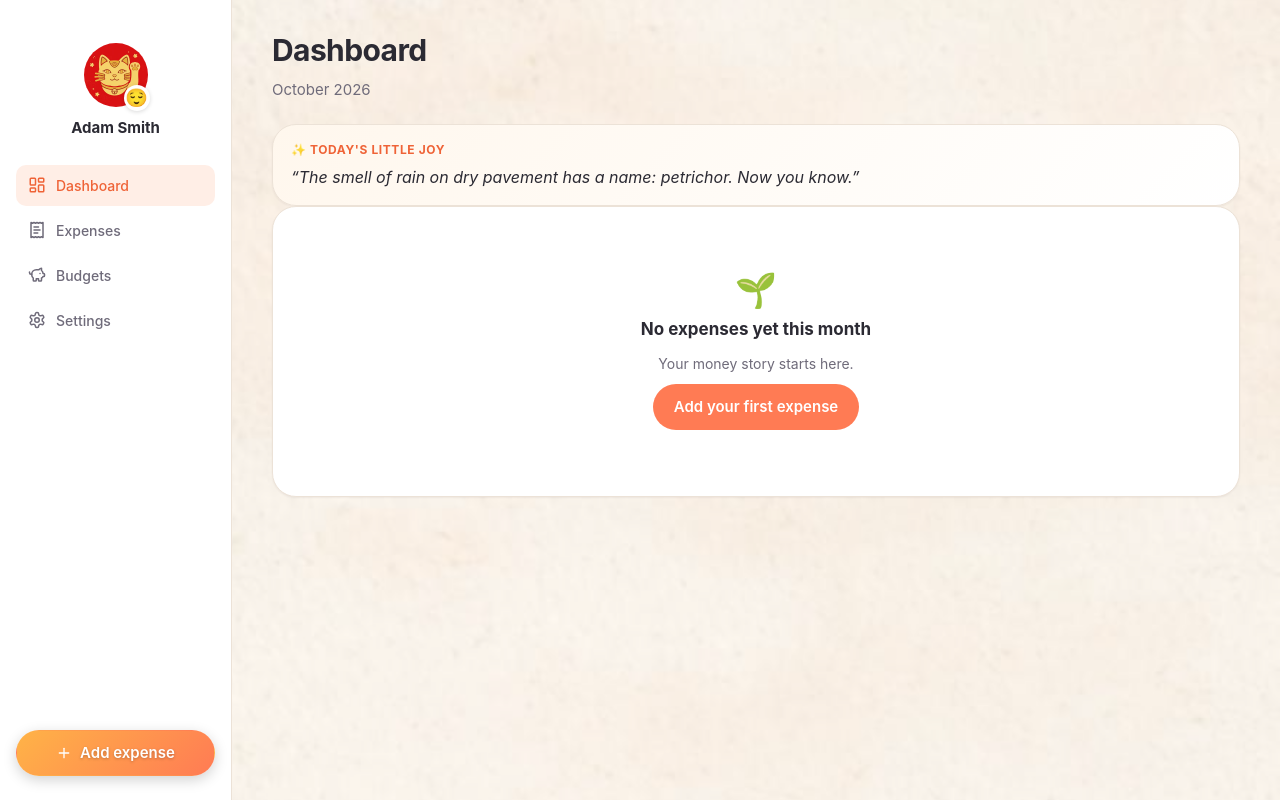
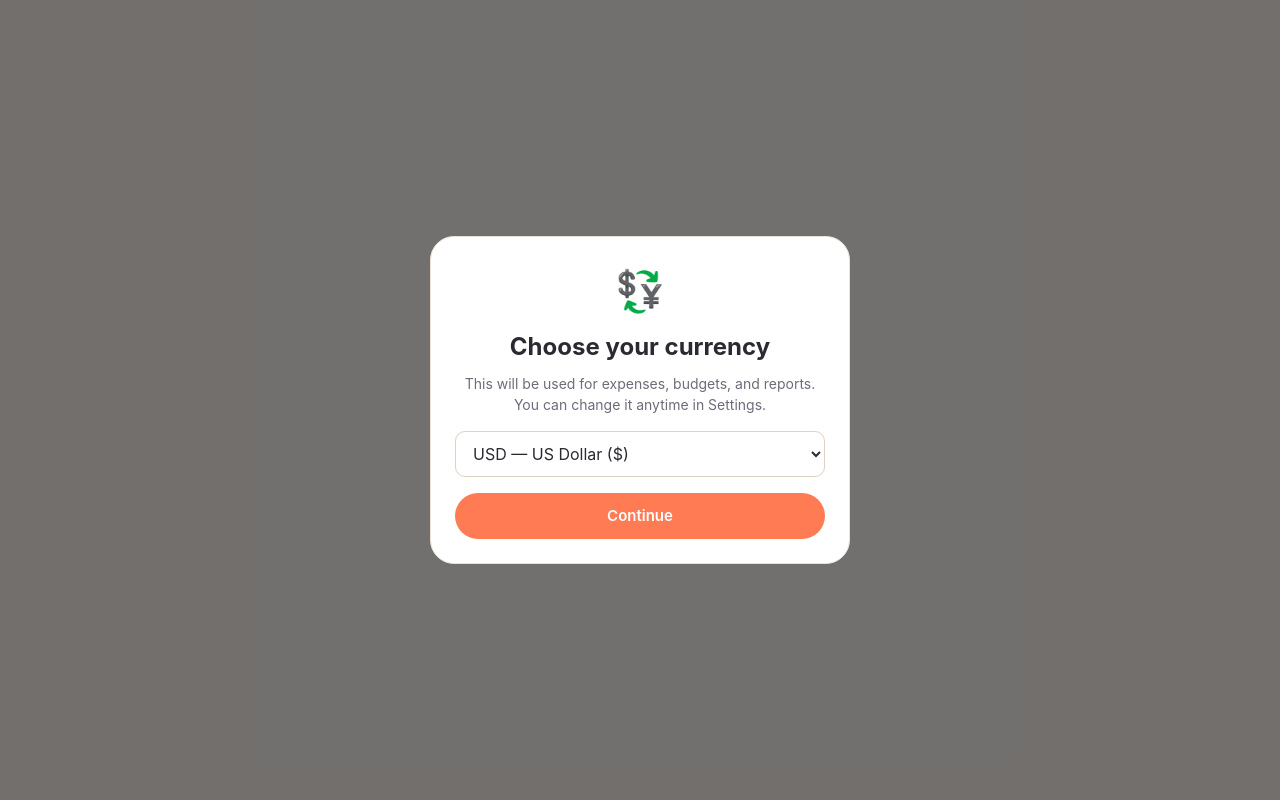
Before and after one commit to eddiechang091/expense-tracker, a React (Vite) app: page / in a window 1280 px wide. Built offline with nearby package versions, Linux system fonts and the light colour scheme.

Commit message:
feat(currency): first-run currency picker

```diff
--- a/src/App.tsx
+++ b/src/App.tsx
@@ -10,6 +10,7 @@ import { SettingsPage } from "@/features/settings/SettingsPage";
 import { NotFoundPage } from "@/features/NotFoundPage";
 import { ExpensesProvider } from "@/services/expenses/useExpenses";
 import { ProfileProvider } from "@/services/profile/useProfile";
+import { CurrencyGate } from "@/components/ui/CurrencyGate";
 import { BudgetsProvider } from "@/services/budgets/useBudgets";
 import { CatProvider } from "@/services/cat/useCat";
 import { ThemeProvider, useTheme } from "@/services/theme/useTheme";
@@ -35,6 +36,7 @@ export function App() {
     <ToastProvider>
       <ThemeProvider>
       <ProfileProvider>
+      <CurrencyGate>
       <ExpensesProvider>
         <BudgetsProvider>
           <CatProvider>
@@ -45,6 +47,7 @@ export function App() {
           </CatProvider>
         </BudgetsProvider>
       </ExpensesProvider>
+      </CurrencyGate>
       </ProfileProvider>
       </ThemeProvider>
     </ToastProvider>
--- /dev/null
+++ b/src/components/ui/CurrencyGate.tsx
@@ -0,0 +1,67 @@
+import { useState } from "react";
+import { CURRENCIES, currencyLabel } from "@/lib/currencies";
+import { useProfile } from "@/services/profile/useProfile";
+import { Button } from "@/components/ui/Button";
+
+/**
+ * First-run gate: if the user hasn't chosen a default currency yet,
+ * block the app with a picker. No silent default.
+ */
+export function CurrencyGate({ children }: { children: React.ReactNode }) {
+  const { profile, loaded, update } = useProfile();
+  const [picked, setPicked] = useState("USD");
+
+  if (!loaded) return null;
+
+  if (profile.currency) return <>{children}</>;
+
+  return (
+    <div
+      role="dialog"
+      aria-modal="true"
+      aria-label="Choose your currency"
+      style={{
+        position: "fixed",
+        inset: 0,
+        zIndex: 1000,
+        display: "flex",
+        alignItems: "center",
+        justifyContent: "center",
+        background: "rgba(0,0,0,0.55)",
+        padding: 20,
+      }}
+    >
+      <div
+        className="card"
+        style={{ maxWidth: 420, width: "100%", padding: 24, textAlign: "center" }}
+      >
+        <div style={{ fontSize: 40, marginBottom: 8 }}>💱</div>
+        <h2 style={{ margin: "0 0 8px" }}>Choose your currency</h2>
+        <p className="muted" style={{ fontSize: 14, margin: "0 0 16px" }}>
+          This will be used for expenses, budgets, and reports. You can change
+          it anytime in Settings.
+        </p>
+        <select
+          value={picked}
+          onChange={(e) => setPicked(e.target.value)}
+          className="input"
+          style={{ width: "100%", marginBottom: 16, fontSize: 16 }}
+          aria-label="Default currency"
+        >
+          {CURRENCIES.map((c) => (
+            <option key={c.code} value={c.code}>
+              {currencyLabel(c.code)} ({c.symbol})
+            </option>
+          ))}
+        </select>
+        <Button
+          type="button"
+          style={{ width: "100%" }}
+          onClick={() => update({ currency: picked })}
+        >
+          Continue
+        </Button>
+      </div>
+    </div>
+  );
+}
--- a/src/services/profile/profile.ts
+++ b/src/services/profile/profile.ts
@@ -34,8 +34,8 @@ export interface UserProfile {
   /** Legacy emoji avatar — used when avatarId is unset. */
   avatarEmoji: string;
   status: ProfileStatus;
-  /** Default currency code (ISO 4217), e.g. "USD". Used as the default in forms and displays. */
-  currency: string;
+  /** Default currency code (ISO 4217). null = user hasn't chosen yet. */
+  currency: string | null;
 }
 
 export const DEFAULT_PROFILE: UserProfile = {
@@ -46,7 +46,7 @@ export const DEFAULT_PROFILE: UserProfile = {
   avatarId: "avatar-lucky-cat",
   avatarEmoji: "😊",
   status: "available",
-  currency: "USD",
+  currency: null,
 };
 
 export interface AnnaUserInfo {
```
